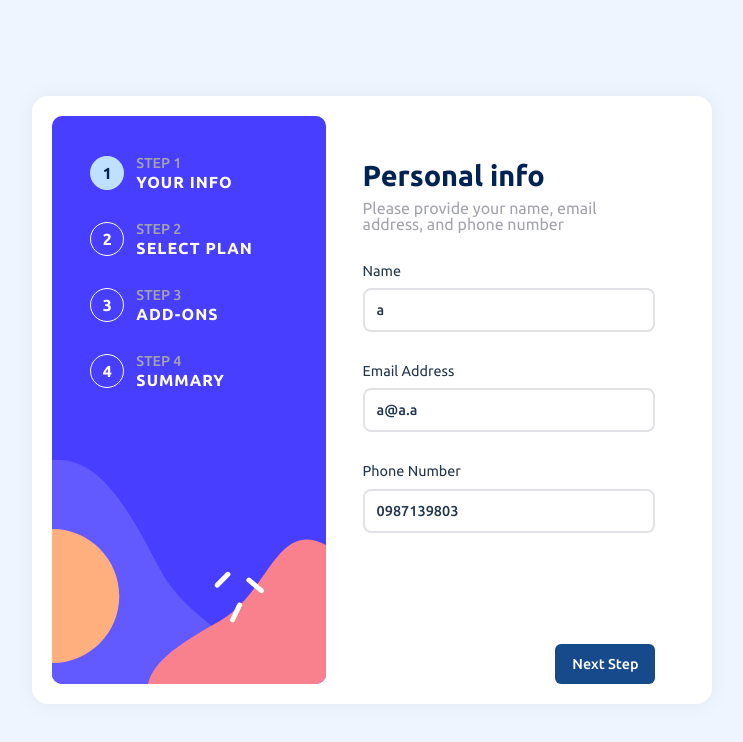
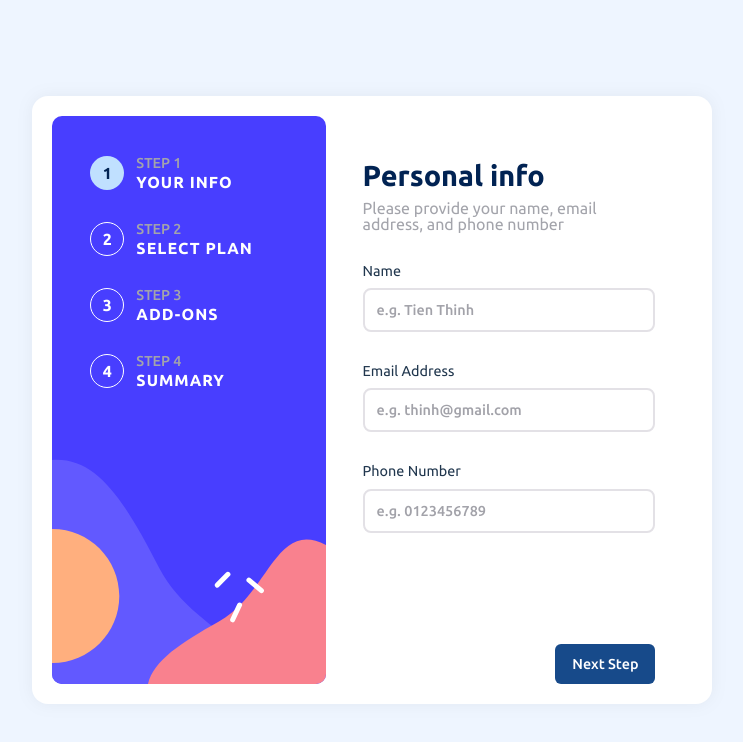
Before and after one commit to TienThinh-fe/multi-step-form, a React (Vite) app: page / in a window 1280 px wide. Shown: the top 742 px of the page, without its empty margins (268-1011 px from the left). Built offline with nearby package versions, Linux system fonts and the light colour scheme.

Commit message:
chore: use info for default values of form

```diff
--- a/src/components/molecules/InfoInput/InfoInput.tsx
+++ b/src/components/molecules/InfoInput/InfoInput.tsx
@@ -30,9 +30,9 @@ export const InfoInput = () => {
     mode: 'onSubmit',
     reValidateMode: 'onSubmit',
     defaultValues: {
-      name: 'a',
-      email: 'a@a.a',
-      phone: '0987139803'
+      name: info.name,
+      email: info.email,
+      phone: info.phone
     }
   })
 
```
